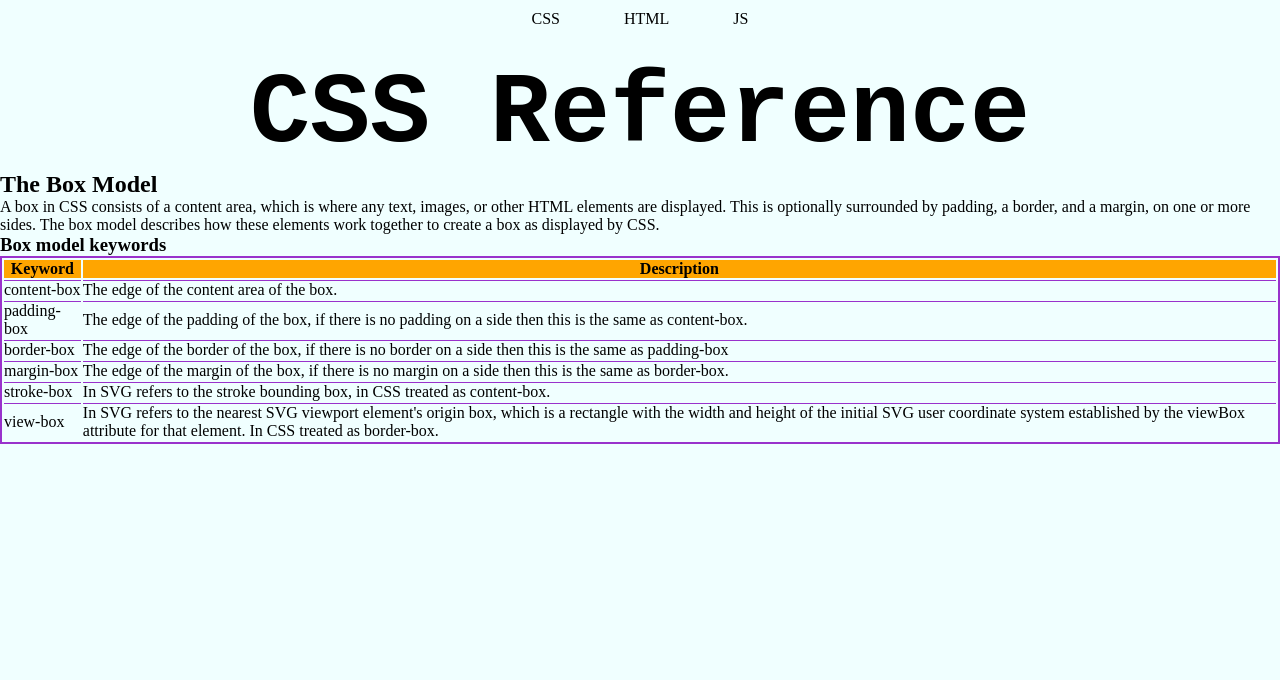
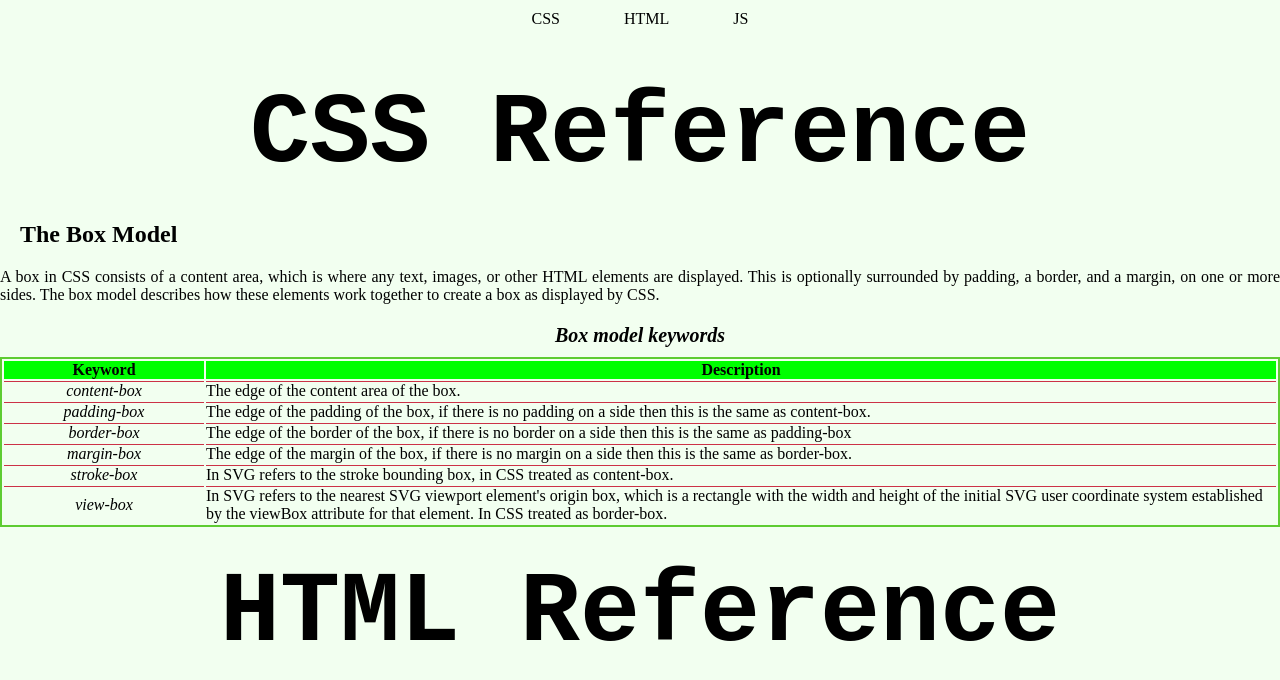
Before and after one commit to Ernesto-Estrada/my-cheatsheet, a plain HTML site: page index.html in a window 1280 px wide. Drawn offline with Linux system fonts and the light colour scheme.

Commit message:
Add more style

```diff
--- a/index.html
+++ b/index.html
@@ -11,7 +11,7 @@
         <header>
             <nav>
                 <ul>
-                    <li>CSS</li>
+                    <li><a>CSS</a></li>
                     <li>HTML</li>
                     <li>JS</li>
                 </ul>
@@ -20,47 +20,54 @@
 
         <main>
             <div class="css">
-                <h1 class="title">CSS Reference</h1>
+                <h1 class="title" id="css">CSS Reference</h1>
                 <section class="css-section">
-                    <h2>The Box Model</h2>
-                    <p>A box in CSS consists of a content area, which is where any text, images, or other HTML elements are displayed. This is optionally surrounded by padding, a border, and a margin, on one or more sides. The box model describes how these elements work together to create a box as displayed by CSS.</p>
+                    <h2 class="module">The Box Model</h2>
+                    <p class="module-descrip">A box in CSS consists of a content area, which is where any text, images, or other HTML elements are displayed. This is optionally surrounded by padding, a border, and a margin, on one or more sides. The box model describes how these elements work together to create a box as displayed by CSS.</p>
                     <h3>Box model keywords</h3>
                     <table>
                         <thead>
                             <tr>
-                                <th>Keyword</th>
-                                <th>Description</th>
+                                <th class="theading">Keyword</th>
+                                <th class="theading">Description</th>
                             </tr>
                         </thead>
                         <tbody>
                             <tr>
-                                <td>content-box</td>
+                                <td class="property">content-box</td>
                                 <td>The edge of the content area of the box.</td>
                             </tr>
                             <tr>
-                                <td>padding-box</td>
+                                <td class="property">padding-box</td>
                                 <td>The edge of the padding of the box, if there is no padding on a side then this is the same as content-box.</td>
                             </tr>
                             <tr>
-                                <td>border-box</td>
+                                <td class="property">border-box</td>
                                 <td>The edge of the border of the box, if there is no border on a side then this is the same as padding-box</td>
                             </tr>
                             <tr>
-                                <td>margin-box</td>
+                                <td class="property">margin-box</td>
                                 <td>The edge of the margin of the box, if there is no margin on a side then this is the same as border-box.</td>
                             </tr>
                             <tr>
-                                <td>stroke-box</td>
+                                <td class="property">stroke-box</td>
                                 <td>In SVG refers to the stroke bounding box, in CSS treated as content-box.</td>
                             </tr>
                             <tr>
-                                <td>view-box</td>
+                                <td class="property">view-box</td>
                                 <td>In SVG refers to the nearest SVG viewport element's origin box, which is a rectangle with the width and height of the initial SVG user coordinate system established by the viewBox attribute for that element. In CSS treated as border-box.</td>
                             </tr>
                         </tbody>
                     </table>
                 </section>
             </div>
+
+            <div class="html">
+                <h1 class="title" id="html">HTML Reference</h1>
+                <section class="html-section">
+
+                </section>
+            </div>
         </main>
     </body>
 </html>
--- a/resources/css/style.css
+++ b/resources/css/style.css
@@ -1,10 +1,10 @@
-*{
+* {
     margin: 0;
     padding: 0;
 }
 
 body {
-    background-color: azure;
+    background-color: rgb(242, 255, 240);
 }
 
 nav {
@@ -16,7 +16,7 @@ nav {
 nav li {
     display: inline-block;
     padding: 10px 10px;
-    margin: 0 20px 20px 20px;
+    margin: 0 20px 10px 20px;
     text-align: center;
 }
 
@@ -24,19 +24,44 @@ nav li {
     text-align: center;
     font-size: 100px;
     font-family:'Courier New', Courier, monospace;
+    margin: 30px 0;
 }
 
+.module {
+    margin: 20px;
+}
+
+.module-descrip {
+    text-align: justify;
+    margin: 20px 0;
+}
+
+h3 {
+    text-align: center;
+    font-size: 20px;
+    font-style: italic;
+    margin-bottom: 10px;
+}
 
 table {
-    border: 2px solid darkorchid;
-    width: 100%;
-    margin: 0 auto;
+    border: 2px solid rgb(94, 204, 50);
+    width: 1000;
 }
 
 thead {
-    background-color: orange;
+    background-color: rgb(0, 255, 0);
 }
 
 td {
-    border-top: 1px solid darkorchid;
+    border-top: 1px solid rgb(204, 50, 71);
 }
+
+.theading {
+    font-weight: 800;
+}
+
+.property {
+    width: 200px;
+    text-align: center;
+    font-style: italic;
+}
```
